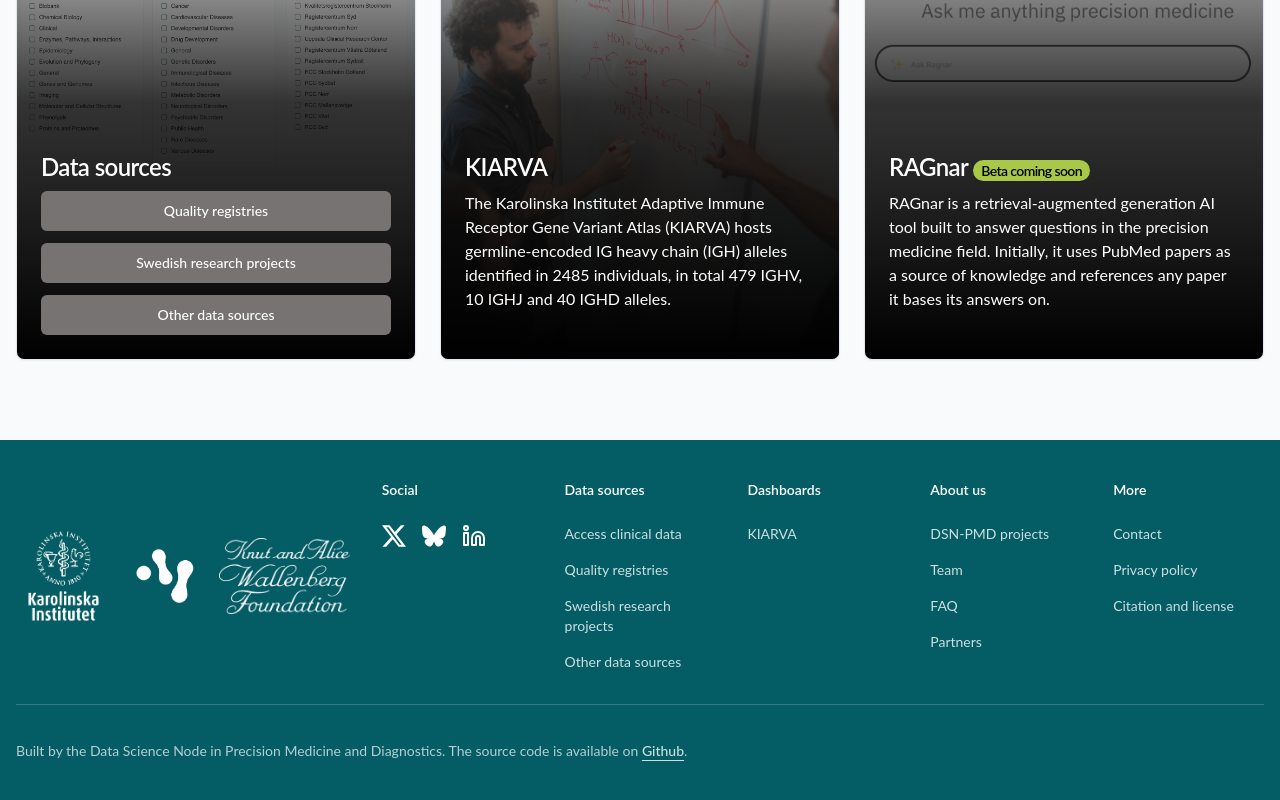
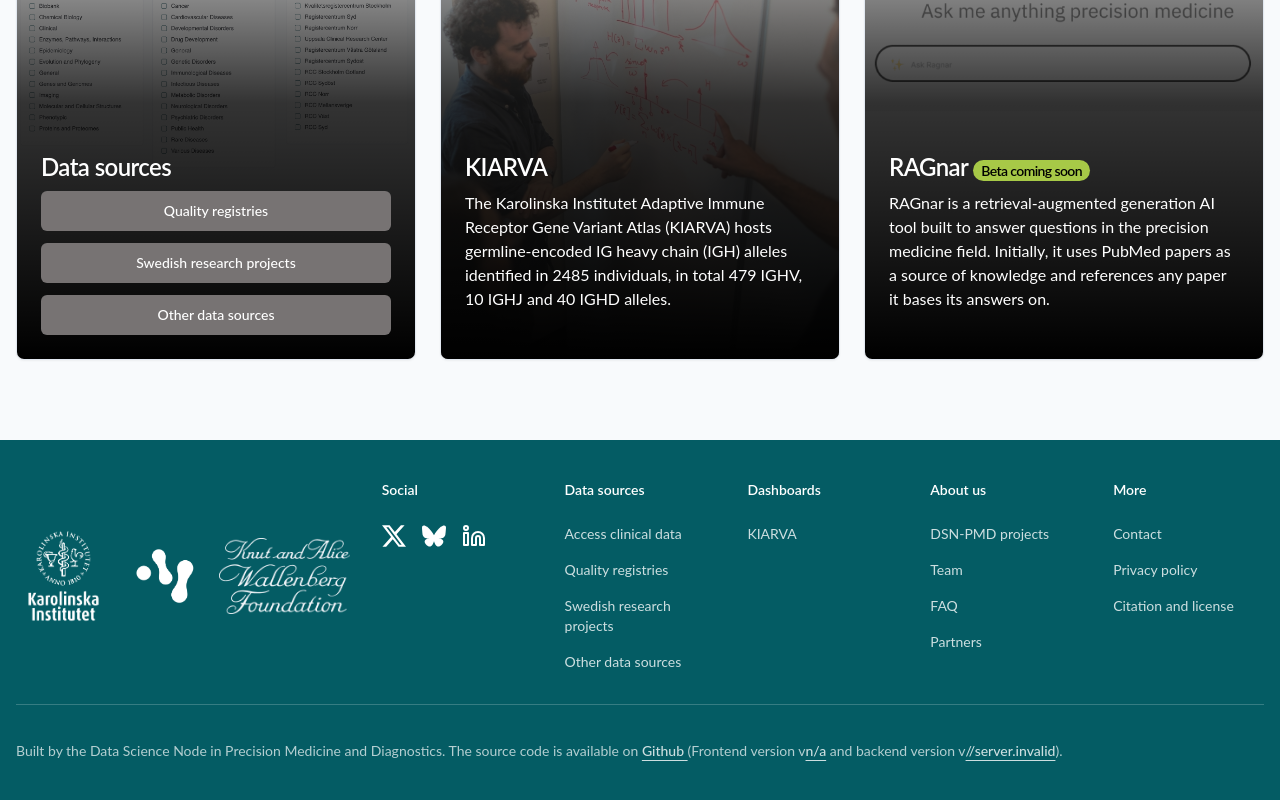
Before and after one commit to ScilifelabDataCentre/precision-medicine-portal-frontend, a Next.js app in the folder next-app/: page / in a window 1280 px wide. Shown: the part 258-1058 px from the top of the page. Built offline with nearby package versions, Linux system fonts and the light colour scheme; no server answers.

Commit message:
feature: added envs to FooterComponent and applied in final sentence.
Signed-off-by: JanProgrammierung <jan.lorenz@scilifelab.se>

```diff
--- a/next-app/src/components/FooterComponent.tsx
+++ b/next-app/src/components/FooterComponent.tsx
@@ -7,6 +7,7 @@
 import { LINK_CLASSES } from "@/constants";
 import { Linkedin } from "lucide-react";
 import { Separator } from "@/components/ui/separator";
+import { useState, useEffect } from "react";
 
 export default function Footer(): ReactElement {
   const linksCol1: { [id: string]: ILink } = {
@@ -60,6 +61,19 @@
       link: "/citation-and-license",
     },
   };
+
+  // get frontend and backend image versions
+  const [frontendImage, setFrontendImage] = useState<string | null>(null);
+  const [backendImage, setBackendImage] = useState<string | null>(null);
+
+  useEffect(() => {
+    fetch("/meta/version")
+      .then((res) => res.json())
+      .then((data) => {
+        setFrontendImage(data.frontendImage);
+        setBackendImage(data.backendImage);
+      });
+  }, []);
 
   return (
     <div className="bg-primary text-white">
@@ -231,9 +245,27 @@
               rel="noopener noreferrer"
               className="font-medium text-white/80 hover:text-white underline underline-offset-4 transition-colors"
             >
-              Github
+              Github{" "}
             </a>
-            .
+            (Frontend version v
+            <a
+              href={"https://" + frontendImage || "/"}
+              target="_blank"
+              rel="noopener noreferrer"
+              className="font-medium text-white/80 hover:text-white underline underline-offset-4 transition-colors"
+            >
+              {frontendImage?.split(":")[1] || "n/a"}
+            </a>{" "}
+            and backend version v
+            <a
+              href={"https://" + backendImage || "/"}
+              target="_blank"
+              rel="noopener noreferrer"
+              className="font-medium text-white/80 hover:text-white underline underline-offset-4 transition-colors"
+            >
+              {backendImage?.split(":")[1] || "n/a"}
+            </a>
+            ).
           </p>
         </div>
       </div>
```
